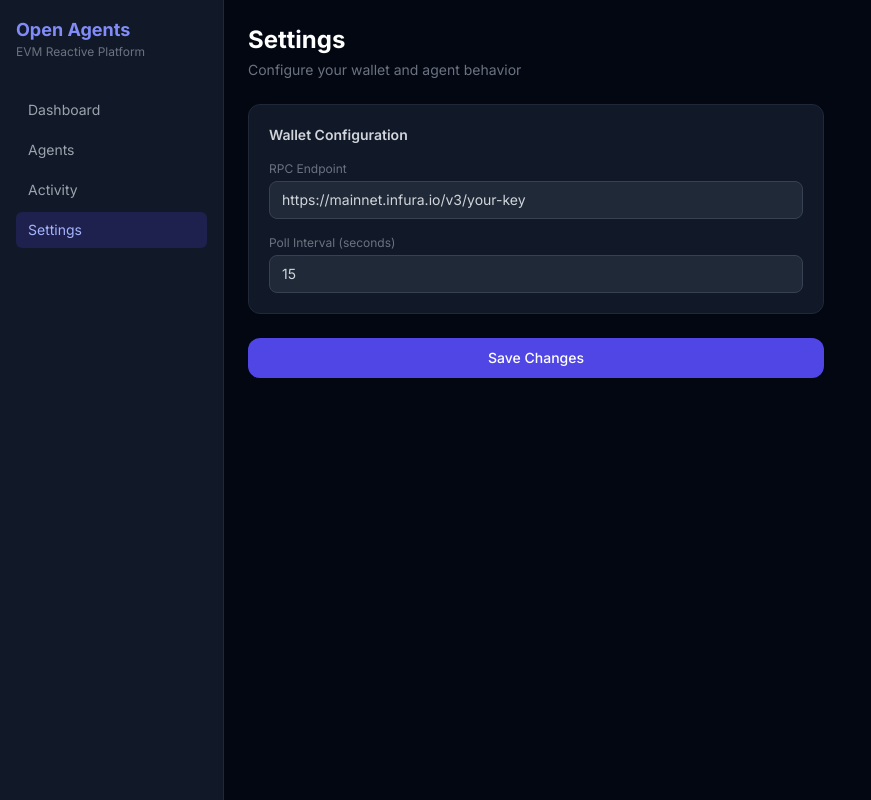
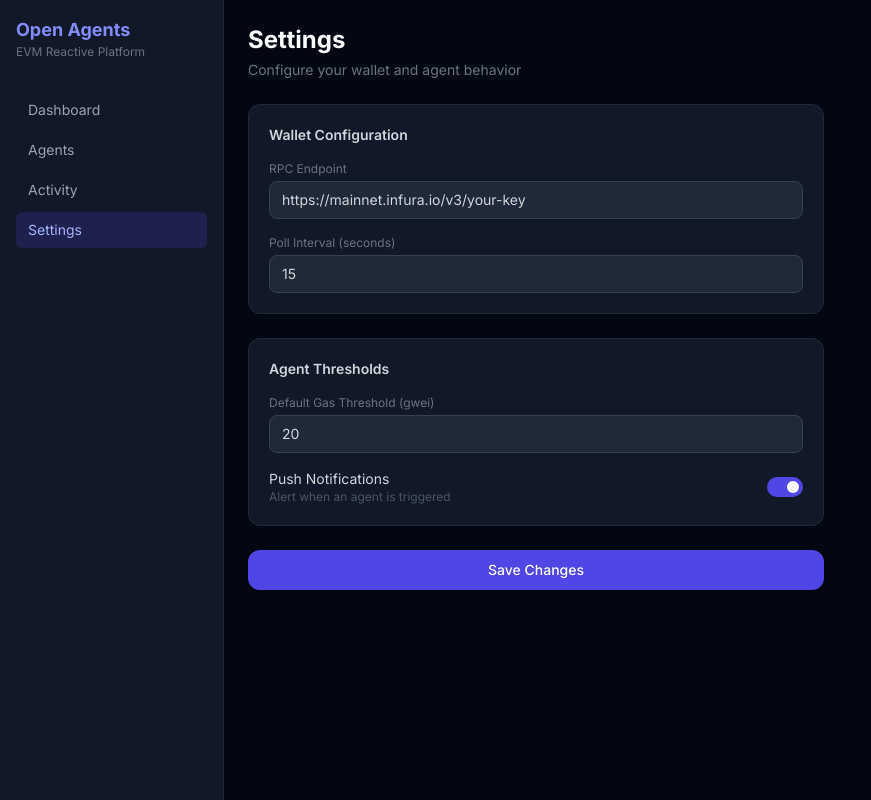
Before and after one commit to sairammr/Open-agents-2026, a Next.js app in the folder frontend/: page /settings in a window 1280 px wide. Shown: the whole page, without its empty margins (0-871 px from the left). Built offline with nearby package versions, Linux system fonts and the light colour scheme.

Commit message:
feat: add agent threshold config and notifications toggle in settings

```diff
--- a/frontend/app/settings/page.tsx
+++ b/frontend/app/settings/page.tsx
@@ -5,6 +5,8 @@ import { useState } from 'react'
 export default function SettingsPage() {
   const [rpcUrl, setRpcUrl] = useState('https://mainnet.infura.io/v3/your-key')
   const [pollInterval, setPollInterval] = useState('15')
+  const [gasThreshold, setGasThreshold] = useState('20')
+  const [notifications, setNotifications] = useState(true)
 
   return (
     <div>
@@ -35,6 +37,38 @@ export default function SettingsPage() {
             </div>
           </div>
         </section>
+        <section className="bg-gray-900 border border-gray-800 rounded-xl p-5">
+          <h2 className="text-sm font-semibold text-gray-300 mb-4">Agent Thresholds</h2>
+          <div className="space-y-4">
+            <div>
+              <label className="text-xs text-gray-500 block mb-1">Default Gas Threshold (gwei)</label>
+              <input
+                type="number"
+                value={gasThreshold}
+                onChange={(e) => setGasThreshold(e.target.value)}
+                className="w-full bg-gray-800 border border-gray-700 rounded-lg px-3 py-2 text-sm text-gray-300 focus:outline-none focus:border-indigo-500"
+              />
+            </div>
+            <div className="flex items-center justify-between">
+              <div>
+                <p className="text-sm text-gray-300">Push Notifications</p>
+                <p className="text-xs text-gray-600">Alert when an agent is triggered</p>
+              </div>
+              <button
+                onClick={() => setNotifications(!notifications)}
+                className={`relative inline-flex h-5 w-9 items-center rounded-full transition-colors ${
+                  notifications ? 'bg-indigo-600' : 'bg-gray-700'
+                }`}
+              >
+                <span
+                  className={`inline-block h-3 w-3 transform rounded-full bg-white transition-transform ${
+                    notifications ? 'translate-x-5' : 'translate-x-1'
+                  }`}
+                />
+              </button>
+            </div>
+          </div>
+        </section>
         <button className="w-full py-2.5 bg-indigo-600 hover:bg-indigo-500 text-white text-sm font-medium rounded-xl transition-colors">
           Save Changes
         </button>
```
